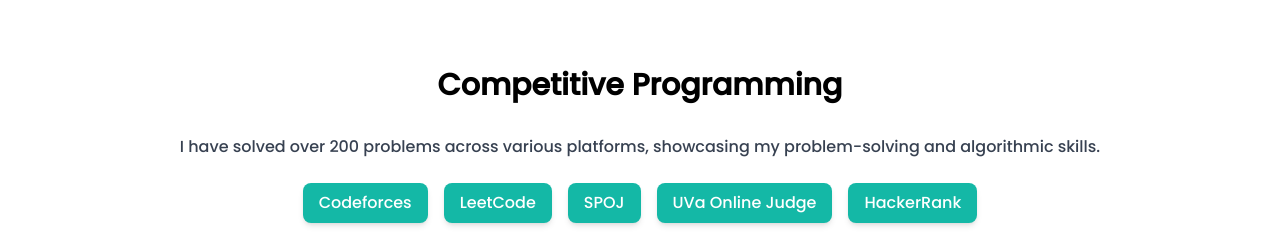
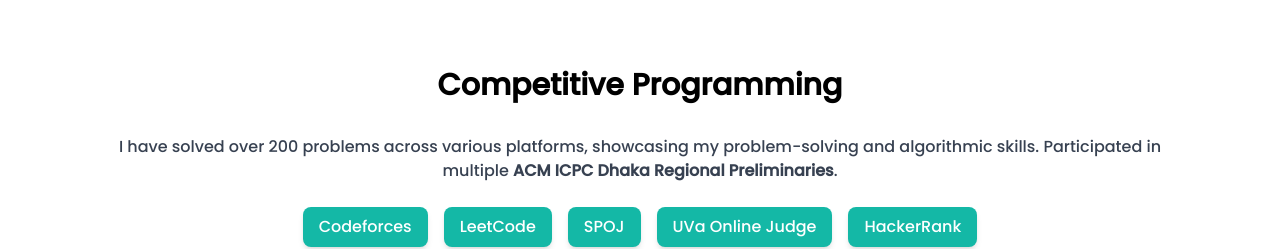
Before and after one commit to AshikurRahman3/developer-portfolio, a React (Vite) app: page / in a window 1280 px wide. Shown: the part 1520-1769 px from the top of the page. Built offline with nearby package versions, Linux system fonts and the light colour scheme.

Commit message:
competitive programming section

```diff
--- a/src/components/programming.jsx
+++ b/src/components/programming.jsx
@@ -35,7 +35,7 @@
                 </h2>
                 <p className="text-center text-gray-700 mb-6">
                     I have solved over 200 problems across various platforms, showcasing
-                    my problem-solving and algorithmic skills.
+                    my problem-solving and algorithmic skills. Participated in multiple <b>ACM ICPC Dhaka Regional Preliminaries</b>.
                 </p>
                 <div className="flex flex-wrap flex-col md:flex-row md:justify-center md:gap-4 gap-4">
                     {profiles.map(({ platform, link }) => (
```
